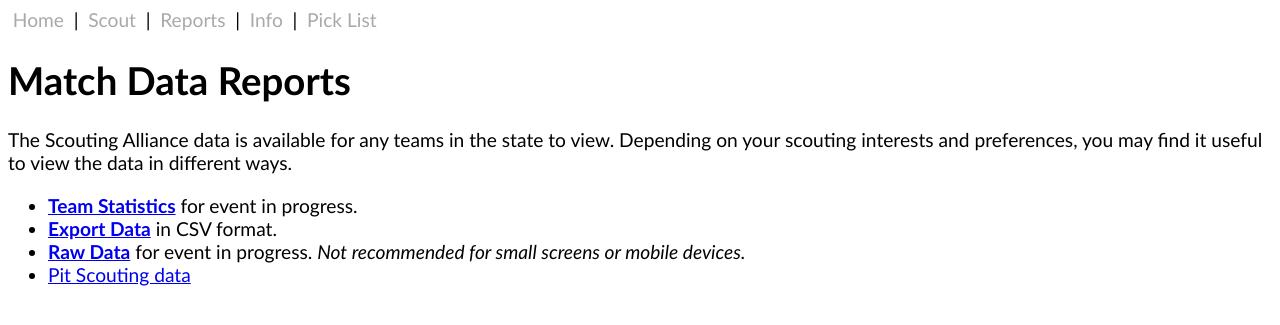
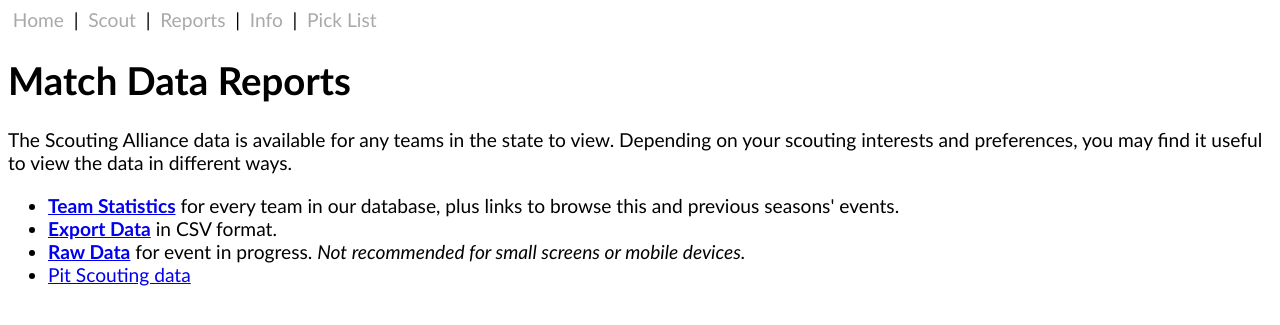
Before and after one commit to fscdata/fsc-data-scouting, a Flask app: page /report/ in a window 1280 px wide. Shown: the top 325 px of the page. Run offline with Flask 3, Linux system fonts and the light colour scheme.

Commit message:
Overhall team and event report pages

```diff
--- a/routes/report_routes.py
+++ b/routes/report_routes.py
@@ -6,7 +6,7 @@ import csv
 from datetime import datetime
 from io import BytesIO, StringIO
 from flask import Blueprint, make_response, render_template, request
-from database_model import db, Team, MatchTeamData, MatchData, Event, Calculation
+from database_model import db, Team, MatchTeamData, Event
 
 bp = Blueprint("report", __name__, url_prefix="/report")
 
@@ -17,7 +17,7 @@ def pull_TBA_stats(team_stats, event_key:str):
 
     if not tba_api_key:
         print("Error: Blue Alliance API credentials not found in environment variables.")
-        return None
+        return team_stats
     headers = {
         'X-TBA-Auth-Key' : tba_api_key
     }
@@ -48,9 +48,9 @@ def pull_TBA_stats(team_stats, event_key:str):
                 for team in event_stats_data['ccwms']}
 
             for team in team_stats:
-                team_stats[team]['opr'] = tba_opr[f'{team}']
-                team_stats[team]['dpr'] = tba_dpr[f'{team}']
-                team_stats[team]['ccwm'] = tba_ccwm[f'{team}']
+                team_stats[team]['opr'] = tba_opr.get(f'{team}', 'TBA N/A')
+                team_stats[team]['dpr'] = tba_dpr.get(f'{team}', 'TBA N/A')
+                team_stats[team]['ccwm'] = tba_ccwm.get(f'{team}', 'TBA N/A')
     except:
         print(' !!! api error')
         for team in team_stats:
@@ -71,7 +71,7 @@ def pull_TBA_stats(team_stats, event_key:str):
                 team['team_key'][3:]: team['rank']
                 for team in rankings_data['rankings']}
             for team in team_stats:
-                team_stats[team]['tba_rank'] = tba_rank[f'{team}']
+                team_stats[team]['tba_rank'] = tba_rank.get(f'{team}', 'TBA N/A')
     except:
         print(' !!! api error')
         for team in team_stats:
@@ -126,6 +126,66 @@ def calculate_climb_stats(MatchTeamData):
     else:
         team_climb_stats['endgame_climb_success'] = 'Not applicable'
     return team_climb_stats
+
+def build_event_team_stats(event_id, include_all_teams=False):
+    if include_all_teams:
+        team_summary_data = db.session\
+            .query(Team.team_id, Team.team_name)\
+            .order_by(Team.team_id)\
+            .all()
+    else:
+        team_summary_data = db.session\
+            .query(
+                MatchTeamData.team_number,
+                Team.team_name)\
+            .filter(
+                MatchTeamData.event_id == event_id,
+                MatchTeamData.record_hidden == False)\
+            .join(Team, MatchTeamData.team_number == Team.team_id)\
+            .group_by(MatchTeamData.team_number)\
+            .all()
+
+    team_stats = {
+        team_data[0]:
+            {'team_name': team_data[1],
+             'match_count': 0,
+             'total_fuel': 0,
+             'avg_fuel': 0,
+             'human_fuel': 0,
+             'avg_human': 0,
+             'opr': 0,
+             'dpr': 0,
+             'ccwm': 0,
+             'tba_rank': 0}
+            for team_data in team_summary_data}
+
+    team_performance_data = db.session\
+        .query(
+            MatchTeamData.team_number,
+            MatchTeamData.auto_fuel_score,
+            MatchTeamData.teleop_fuel_score,
+            MatchTeamData.alliance_human_fuel
+        )\
+        .filter(MatchTeamData.event_id == event_id, MatchTeamData.record_hidden == False)\
+        .join(Team, MatchTeamData.team_number == Team.team_id)\
+        .all()
+
+    for match_record in team_performance_data:
+        if match_record.team_number not in team_stats:
+            continue
+        team_stats[match_record.team_number]['match_count'] += 1
+        team_stats[match_record.team_number]['total_fuel'] += (match_record.auto_fuel_score + match_record.teleop_fuel_score)
+        if match_record.alliance_human_fuel is not None:
+            team_stats[match_record.team_number]['human_fuel'] += match_record.alliance_human_fuel
+    for team in team_stats:
+        if team_stats[team]['match_count'] > 0:
+            team_stats[team]['avg_fuel'] = round(
+                team_stats[team]['total_fuel'] / team_stats[team]['match_count'],
+                2)
+            team_stats[team]['avg_human'] = round(
+                (team_stats[team]['human_fuel'] / team_stats[team]['match_count']) / 3,
+                2)
+    return team_stats
 
 @bp.route("/")
 def report_landing_page():
@@ -187,21 +247,26 @@ def deliver_csv_file():
             output.headers["Content-type"] = "text/csv"
             return output
 
-@bp.route("/event")
-def report_event_page():
-    print(' > Rendering calculated data')
-    event_match_data = db.session\
-        .query(MatchTeamData)\
-        .join(MatchData, MatchTeamData.match_id == MatchData.match_id)\
-        .filter(MatchData.event_id == 1).all()
-    aggregate_data = db.session.query(Calculation)\
-        .filter(Calculation.calculation_name == 'event_climb')\
+@bp.route("/event/<int:event_id>")
+def report_event_page(event_id):
+    print(f' > Rendering team stats for event {event_id}')
+    event_data = db.session\
+        .query(Event)\
+        .filter(Event.event_id == event_id)\
         .first()
-    print(f' > Aggregate data for event 1: {aggregate_data.calculation_value}')
+    if event_data is None:
+        return render_template(
+            'error.html',
+            error_message=f'No event found with ID {event_id}.')
+
+    team_stats = build_event_team_stats(event_id, include_all_teams=False)
+    tba_event_code = f'{event_data.event_year}{event_data.event_code.lower()}'
+    team_stats = pull_TBA_stats(team_stats, tba_event_code)
+
     return render_template(
-        'report/main_report_page.html',
-        match_data=event_match_data,
-        aggregate_data=aggregate_data)
+        'report/event_teams_page.html',
+        event=event_data,
+        team_stats=team_stats)
 
 #TODO: what was this for?
 # @bp.route("/match")
@@ -223,68 +288,40 @@ def report_team_page():
                Event.event_year)\
         .filter(Event.event_currently_active == 1)\
         .first()
-    active_event_id = event_data.event_id
-    active_event_name = event_data.event_name
-    active_event_code = event_data.event_code
-    active_event_year = event_data.event_year
+    if event_data:
+        active_event_id = event_data.event_id
+        active_event_name = event_data.event_name
+        active_event_code = event_data.event_code
+        active_event_year = event_data.event_year
+    else:
+        active_event_id = active_event_name = active_event_code = active_event_year = None
 
     team_number = request.args.get('number')
     if team_number is None:
         print(f' > Rendering all teams with links')
-        team_summary_data = db.session\
+        team_stats = build_event_team_stats(active_event_id, include_all_teams=True)
+        if active_event_id:
+            tba_event_code = f'{active_event_year}{active_event_code.lower()}'
+            team_stats = pull_TBA_stats(team_stats, tba_event_code)
+
+        all_events = db.session\
             .query(
-                MatchTeamData.team_number,
-                Team.team_name)\
-            .filter(
-                MatchTeamData.event_id == active_event_id,
-                MatchTeamData.record_hidden == False)\
-            .join(Team, MatchTeamData.team_number == Team.team_id)\
-            .group_by(MatchTeamData.team_number)\
+                Event.event_id,
+                Event.event_name,
+                Event.event_code,
+                Event.event_year,
+                Event.event_currently_active)\
+            .order_by(Event.event_year.desc(), Event.event_id.desc())\
             .all()
-        team_stats = {
-            team_data[0]:
-                {'team_name': team_data[1],
-                 'match_count': 0,
-                 'total_fuel': 0,
-                 'avg_fuel': 0,
-                 'human_fuel': 0,
-                 'avg_human': 0,
-                 'opr': 0,
-                 'dpr': 0,
-                 'ccwm': 0,
-                 'tba_rank': 0}
-                for team_data in team_summary_data}
-        team_performance_data = db.session\
-            .query(
-                MatchTeamData.team_number,
-                MatchTeamData.auto_fuel_score,
-                MatchTeamData.teleop_fuel_score,
-                MatchTeamData.alliance_human_fuel
-            )\
-            .filter(MatchTeamData.event_id == active_event_id, MatchTeamData.record_hidden == False)\
-            .join(Team, MatchTeamData.team_number == Team.team_id)\
-            .all()
-
-        for match_record in team_performance_data:
-            team_stats[match_record.team_number]['match_count'] += 1
-            team_stats[match_record.team_number]['total_fuel'] += (match_record.auto_fuel_score + match_record.teleop_fuel_score)
-            if match_record.alliance_human_fuel is not None:
-                team_stats[match_record.team_number]['human_fuel'] += match_record.alliance_human_fuel
-        for team in team_stats:
-            if team_stats[team]['match_count'] > 0:
-                team_stats[team]['avg_fuel'] = round(
-                    team_stats[team]['total_fuel'] / team_stats[team]['match_count'],
-                    2)
-                team_stats[team]['avg_human'] = round(
-                    (team_stats[team]['human_fuel'] / team_stats[team]['match_count']) / 3,
-                    2)
-        tba_event_code = f'{active_event_year}{active_event_code.lower()}'
-        full_team_stats = pull_TBA_stats(team_stats, tba_event_code)
+        events_by_year = {}
+        for event in all_events:
+            events_by_year.setdefault(event.event_year, []).append(event)
 
         return render_template(
             'report/main_teams_page.html',
-            team_stats=full_team_stats,
-            active_event_name=active_event_name)
+            team_stats=team_stats,
+            active_event_name=active_event_name,
+            events_by_year=events_by_year)
     else:
         print(f' > Rendering team report page for team number {team_number}')
         events_for_team = db.session\
@@ -297,19 +334,19 @@ def report_team_page():
         print(events_for_team)
         if len(events_for_team) == 0:
             return render_template(
-                'report/error_teams_page.html',
-                team_number=team_number)
-        # TODO: need to build a page for whoops that team isn't here
+                'error.html',
+                error_message=f'No scouting data found for team {team_number} in any event.')
         else:
             team_event_list = [event_id[0] for event_id in events_for_team]
             print(team_event_list)
             all_team_events = {}
             for event_id in team_event_list:
                 print(event_id)
-                event_name = db.session\
-                    .query(Event.event_name)\
+                event_info = db.session\
+                    .query(Event.event_name, Event.event_year, Event.event_code, Event.event_date)\
                     .filter(Event.event_id == event_id)\
-                    .scalar()
+                    .first()
+                event_name = event_info.event_name
 
                 event_records = db.session\
                     .query(MatchTeamData)\
@@ -375,7 +412,7 @@ def report_team_page():
                         team_stats[team]['avg_human'] = round(
                             (team_stats[team]['human_fuel'] / team_stats[team]['match_count']) / 3,
                             2)
-                tba_event_code = f'{active_event_year}{active_event_code.lower()}'
+                tba_event_code = f'{event_info.event_year}{event_info.event_code.lower()}'
                 full_team_stats = pull_TBA_stats(team_stats, tba_event_code)
                 # print(full_team_stats)
 
@@ -408,6 +445,7 @@ def report_team_page():
                 all_team_events[event_name]['stats'] = full_team_stats
                 all_team_events[event_name]['event_records'] = event_records
                 all_team_events[event_name]['score_plot'] = plot_url
+                all_team_events[event_name]['event_date'] = event_info.event_date
 
             return render_template(
                 'report/team_report_page.html',
@@ -426,7 +464,7 @@ def report_page():
         .filter(Event.event_currently_active == 1)\
         .scalar()
 
-    display_event_id = request.form.get('event_id')
+    display_event_id = request.values.get('event_id')
     if not display_event_id:
         print(' > No event ID provided, defaulting to active event')
         display_event_id = active_event_id
--- a/templates/report/main_report_page.html
+++ b/templates/report/main_report_page.html
@@ -5,7 +5,7 @@
     <p>The Scouting Alliance data is available for any teams in the state to view. Depending on your scouting interests and preferences, you may find it useful to view the data in different ways.</p>
 
     <ul>
-        <li><strong><a href="/report/team">Team Statistics</a></strong> for event in progress.</li>
+        <li><strong><a href="/report/team">Team Statistics</a></strong> for every team in our database, plus links to browse this and previous seasons' events.</li>
 
         <li><strong><a href="/report/export/">Export Data</a></strong> in CSV format.</li>
 
--- a/templates/report/team_report_page.html
+++ b/templates/report/team_report_page.html
@@ -4,6 +4,7 @@
 
     {% for event_name in all_team_events %}
     <h2>{{ event_name }}</h2>
+    <p><strong>{{ all_team_events[event_name]['event_date'] }}</strong></p>
     <div style="display: flex; align-items: flex-start; gap: 20px;">
         <div style="flex: 0.5;">
             <h4>Average Information</h4>
```
Also changed, not shown: templates/report/event_teams_page.html (added, +63 -0 lines), templates/report/main_teams_page.html (+19 -32 lines).
